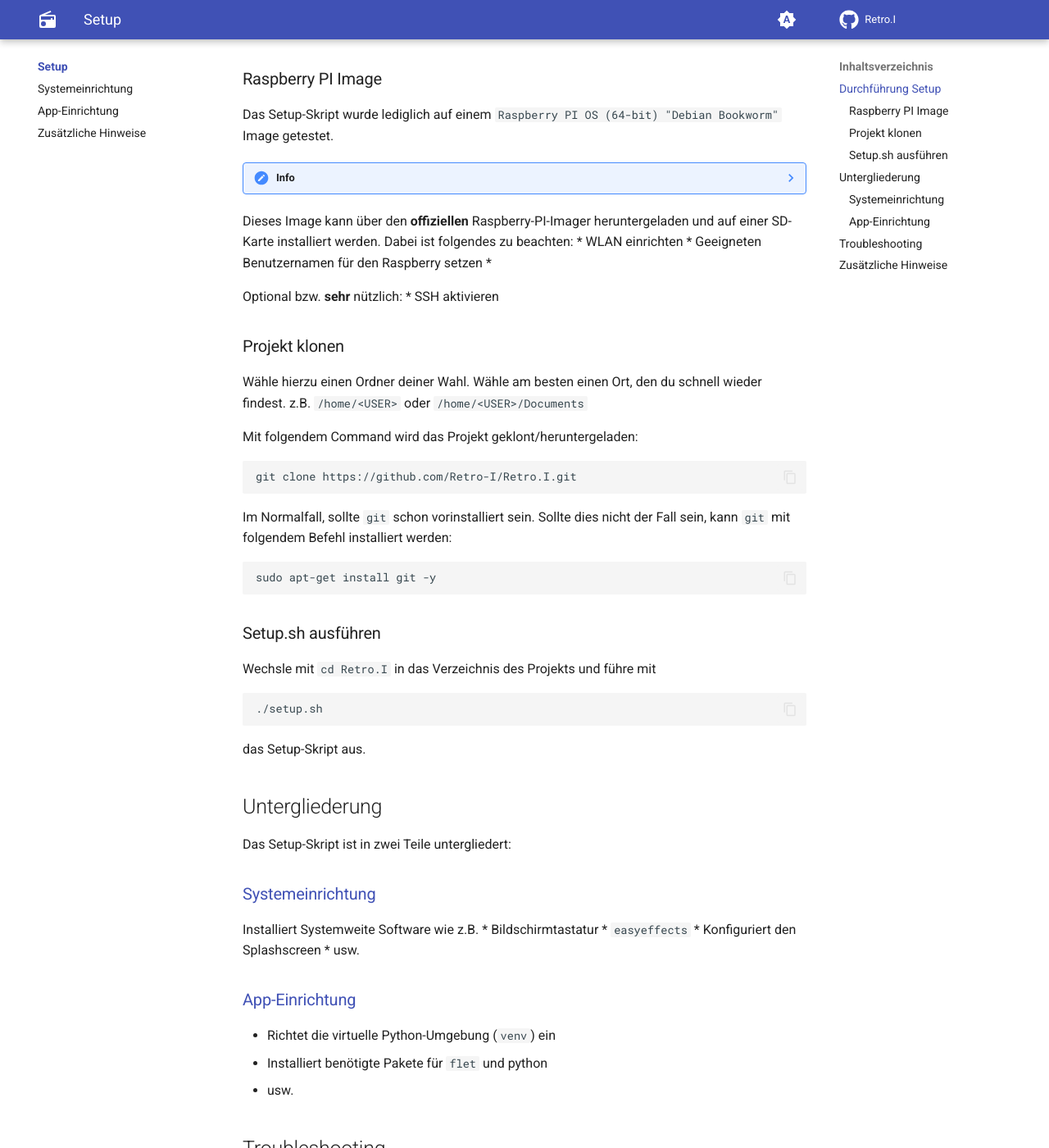
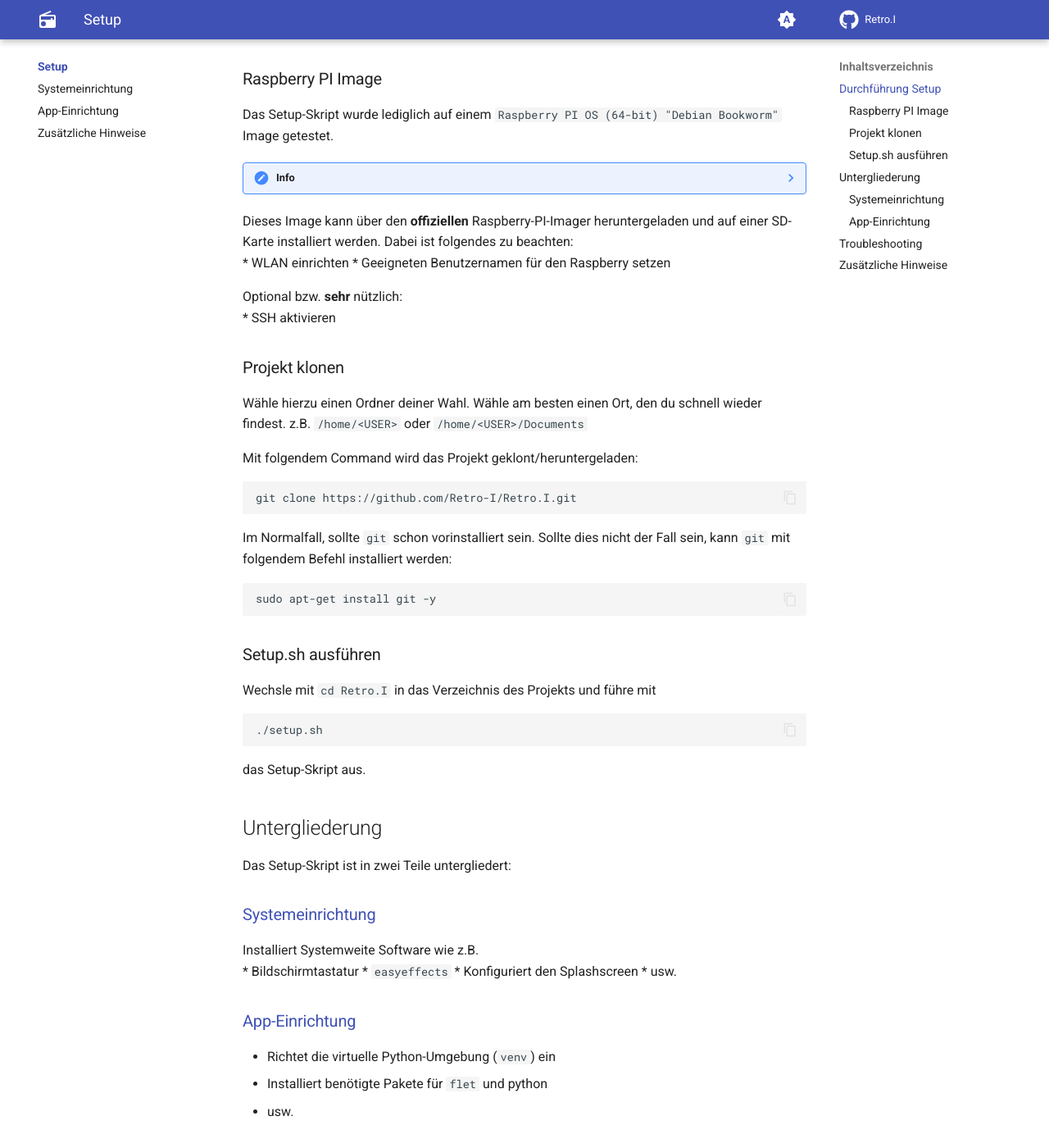
Before and after one commit to Retro-I/docs, an MkDocs documentation site: the page built from docs/setup/index.md, in a window 1280 px wide and 1400 px high, scrolled down 516 px. Shown: the whole window at 82% size. Built offline with MkDocs 1.6.1 and Material for MkDocs 9.7.7, drawn with Linux system fonts in a browser that asks for light colours; comment, search, counter and statistics services are not loaded.

Commit message:
further fixes for backslashes

```diff
--- a/docs/setup/index.md
+++ b/docs/setup/index.md
@@ -4,7 +4,7 @@
 Durch dieses Setup-Skript ist es möglich die Software des Radios ohne großen weiteren Aufwand zu installieren. \
 Da die Installation mehrere Schritte benötigt und zusätzliche Software für die Lauffähigkeit notwendig ist, ist **JEDER** einzelne Schritt beschrieben.
 Dies macht es möglich einen eventuell fehlschlagenden Schritt zu debuggen und zu verstehen, was überhaupt da so passiert. Außerdem kann jeder Schritt per Hand durchgeführt werden!
-Näheres kann unter [Troubleshooting](#Troubleshooting) nachgelesen werden.
+Näheres kann unter [Troubleshooting](#troubleshooting) nachgelesen werden.
 
 
 ## Durchführung Setup
@@ -16,12 +16,11 @@
     Dass das Setup-Skript auf anderen OS' funktioniert ist nicht ausgeschlossen, aber auch nicht garantiert!
 
 Dieses Image kann über den **offiziellen** Raspberry-PI-Imager heruntergeladen und auf einer SD-Karte installiert werden.
-Dabei ist folgendes zu beachten:
+Dabei ist folgendes zu beachten: \
 * WLAN einrichten
 * Geeigneten Benutzernamen für den Raspberry setzen
-*
 
-Optional bzw. **sehr** nützlich:
+Optional bzw. **sehr** nützlich: \
 * SSH aktivieren
 
 ### Projekt klonen
@@ -48,7 +47,7 @@
 Das Setup-Skript ist in zwei Teile untergliedert:
 
 ### [Systemeinrichtung](systemeinrichtung.md)
-Installiert Systemweite Software wie z.B.
+Installiert Systemweite Software wie z.B. \
 * Bildschirmtastatur
 * `easyeffects`
 * Konfiguriert den Splashscreen
```
Also changed, not shown: docs/setup/hinweise.md (+3 -3 lines).
